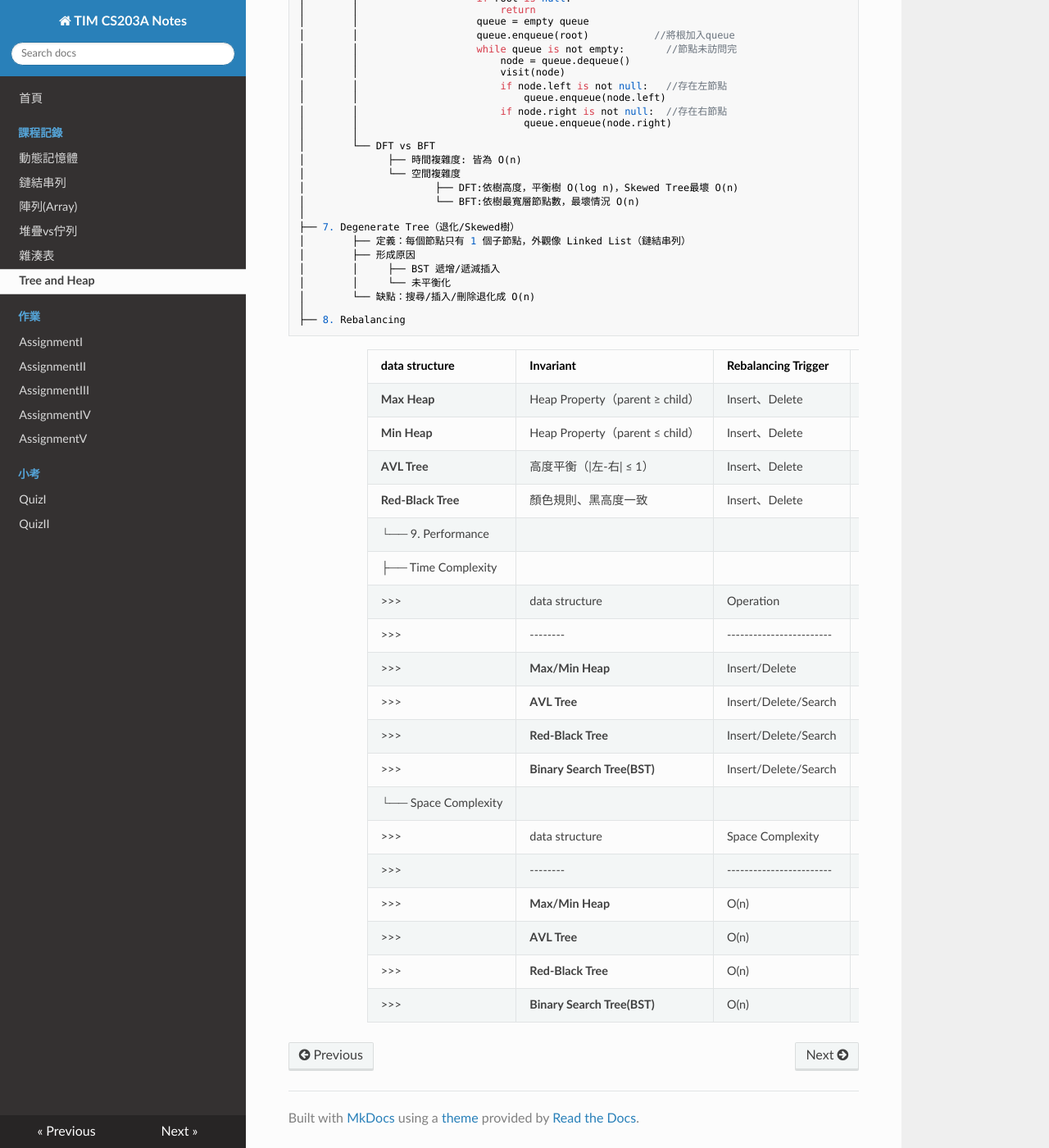
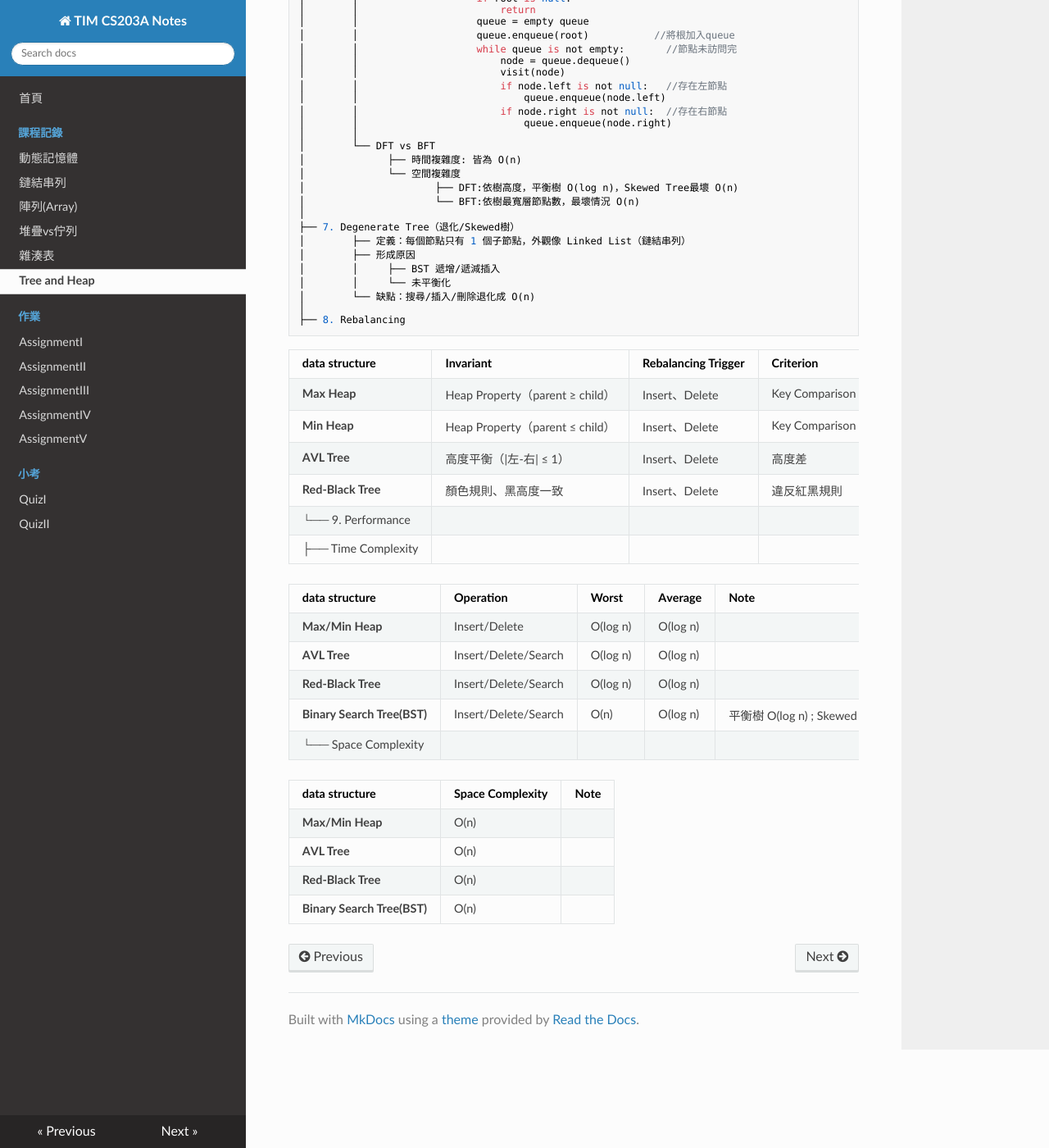
Before and after one commit to tim9910/11401_CS203A, an MkDocs documentation site: the page built from docs/notes/tree&heap.md, in a window 1280 px wide and 1400 px high, scrolled down 1933 px. Shown: the whole window at 82% size. Built offline with MkDocs 1.6.1, drawn with Linux system fonts in a browser that asks for light colours; nearby versions of some CDN libraries.

Commit message:
modify tree note layout

```diff
--- a/docs/notes/tree&heap.md
+++ b/docs/notes/tree&heap.md
@@ -138,24 +138,27 @@
     │        └── 缺點：搜尋/插入/刪除退化成 O(n)
     │
     ├── 8. Rebalancing
->>>>| data structure | Invariant | Rebalancing Trigger | Criterion | Adjustment |
->>>>|--------|------------------------|------------|---------|----------------|
->>>>| **Max Heap** | Heap Property（parent ≥ child） | Insert、Delete | Key Comparison | Heapify-up（swap） |
->>>>| **Min Heap** | Heap Property（parent ≤ child） | Insert、Delete | Key Comparison | Heapify-down（swap） |
->>>>| **AVL Tree** | 高度平衡（\|左-右\| ≤ 1） | Insert、Delete | 高度差 | 旋轉（LL、RR、LR、RL） |
->>>>| **Red-Black Tree** | 顏色規則、黑高度一致 | Insert、Delete | 違反紅黑規則 | 換色 + 旋轉 |
+
+| data structure | Invariant | Rebalancing Trigger | Criterion | Adjustment |
+|--------|------------------------|------------|---------|----------------|
+| **Max Heap** | Heap Property（parent ≥ child） | Insert、Delete | Key Comparison | Heapify-up（swap） |
+| **Min Heap** | Heap Property（parent ≤ child） | Insert、Delete | Key Comparison | Heapify-down（swap） |
+| **AVL Tree** | 高度平衡（\|左-右\| ≤ 1） | Insert、Delete | 高度差 | 旋轉（LL、RR、LR、RL） |
+| **Red-Black Tree** | 顏色規則、黑高度一致 | Insert、Delete | 違反紅黑規則 | 換色 + 旋轉 |
     └── 9. Performance
              ├── Time Complexity
->>>>>>>| data structure | Operation | Worst | Average | Note |
->>>>>>>|--------|------------------------|------------|---------|----------------|
->>>>>>>| **Max/Min Heap** | Insert/Delete | O(log n) | O(log n) |  |
->>>>>>>| **AVL Tree** | Insert/Delete/Search | O(log n) | O(log n) |  |
->>>>>>>| **Red-Black Tree** | Insert/Delete/Search | O(log n) | O(log n) |  |
->>>>>>>| **Binary Search Tree(BST)** | Insert/Delete/Search | O(n) | O(log n) | 平衡樹 O(log n) ; Skewed Tree O(n)最壞 |
+
+| data structure | Operation | Worst | Average | Note |
+|--------|------------------------|------------|---------|----------------|
+| **Max/Min Heap** | Insert/Delete | O(log n) | O(log n) |  |
+| **AVL Tree** | Insert/Delete/Search | O(log n) | O(log n) |  |
+| **Red-Black Tree** | Insert/Delete/Search | O(log n) | O(log n) |  |
+| **Binary Search Tree(BST)** | Insert/Delete/Search | O(n) | O(log n) | 平衡樹 O(log n) ; Skewed Tree O(n)最壞 |
              └── Space Complexity
->>>>>>>| data structure | Space Complexity | Note |
->>>>>>>|--------|------------------------|------------|
->>>>>>>| **Max/Min Heap** | O(n) |  |
->>>>>>>| **AVL Tree** | O(n) |  |
->>>>>>>| **Red-Black Tree** | O(n) |  |
->>>>>>>| **Binary Search Tree(BST)** | O(n) |  |
+
+| data structure | Space Complexity | Note |
+|--------|------------------------|------------|
+| **Max/Min Heap** | O(n) |  |
+| **AVL Tree** | O(n) |  |
+| **Red-Black Tree** | O(n) |  |
+| **Binary Search Tree(BST)** | O(n) |  |
```
